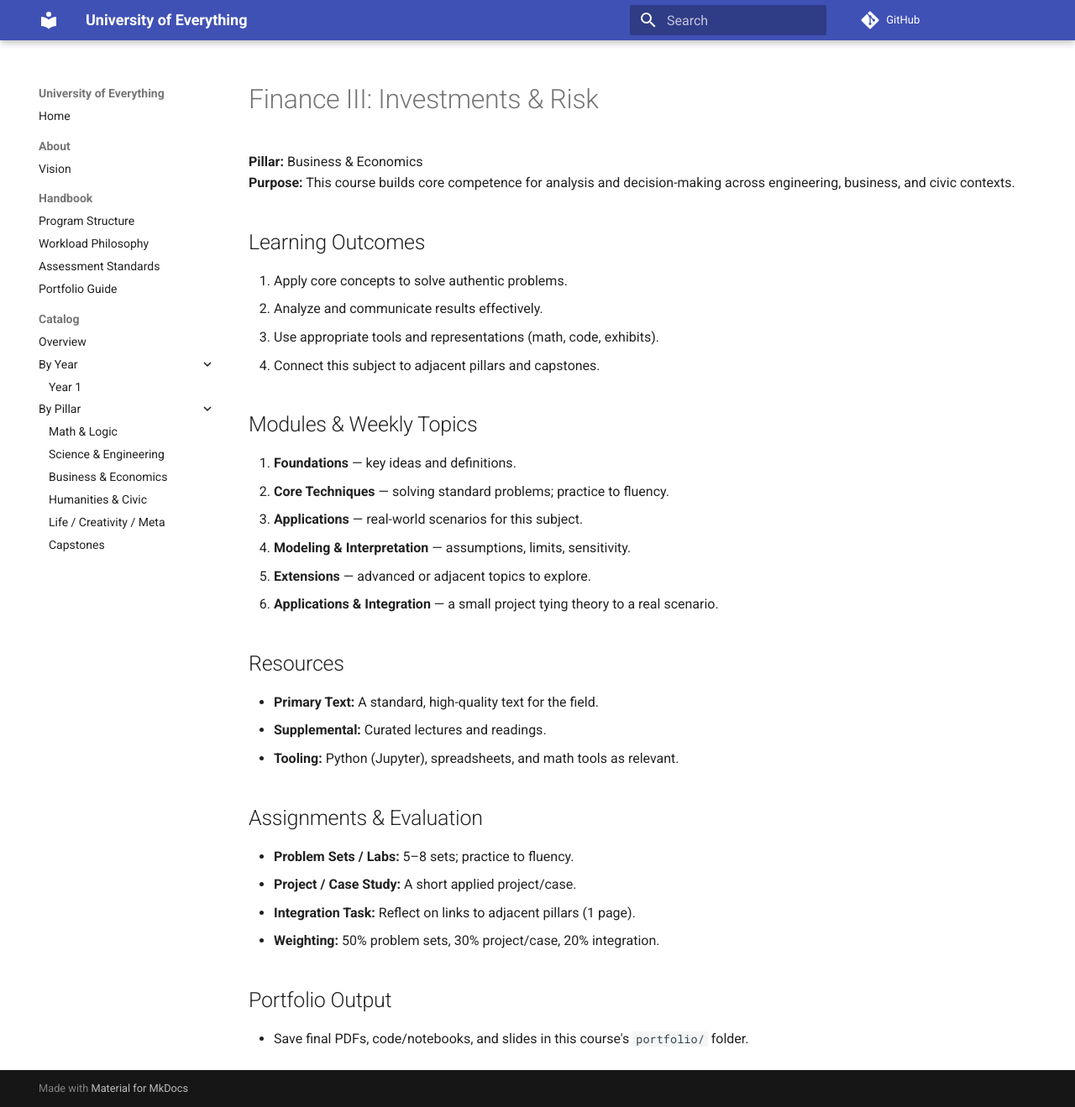
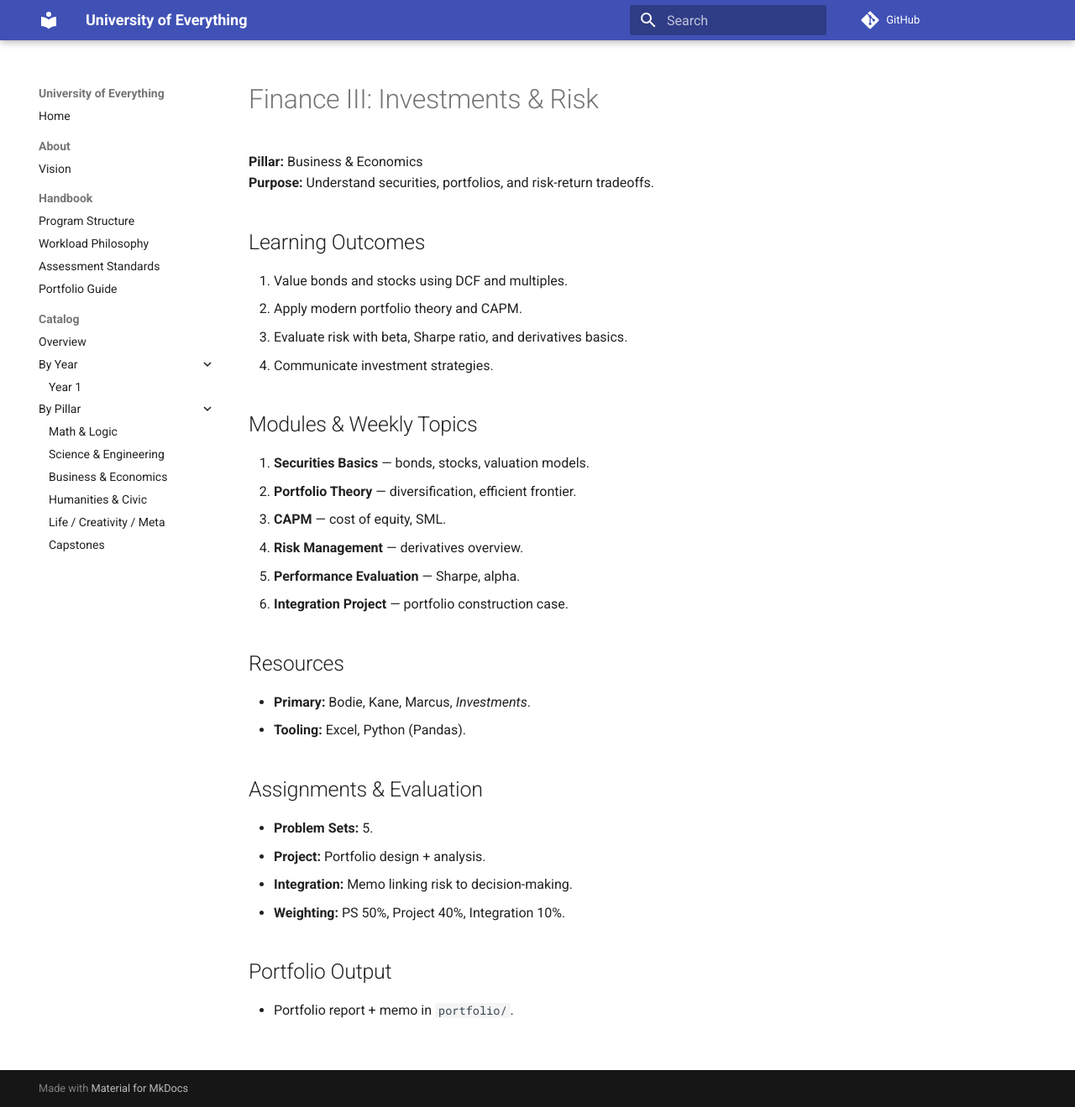
Before and after one commit to m4xbrg/university-of-everything, an MkDocs documentation site: the page built from docs/courses/business-econ/finance-3-investments-risk/syllabus.md, in a window 1280 px wide and 1319 px high. Shown: the whole window at 84% size. Built offline with MkDocs 1.6.1 and Material for MkDocs 9.7.7, drawn with Linux system fonts in a browser that asks for light colours; comment, search, counter and statistics services are not loaded.

Commit message:
Add files via upload

```diff
--- a/docs/courses/business-econ/finance-3-investments-risk/syllabus.md
+++ b/docs/courses/business-econ/finance-3-investments-risk/syllabus.md
@@ -1,32 +1,30 @@
 # Finance III: Investments & Risk
-
 **Pillar:** Business & Economics
-**Purpose:** This course builds core competence for analysis and decision-making across engineering, business, and civic contexts.
+**Purpose:** Understand securities, portfolios, and risk-return tradeoffs.
 
 ## Learning Outcomes
-1. Apply core concepts to solve authentic problems.
-2. Analyze and communicate results effectively.
-3. Use appropriate tools and representations (math, code, exhibits).
-4. Connect this subject to adjacent pillars and capstones.
+1. Value bonds and stocks using DCF and multiples.
+2. Apply modern portfolio theory and CAPM.
+3. Evaluate risk with beta, Sharpe ratio, and derivatives basics.
+4. Communicate investment strategies.
 
 ## Modules & Weekly Topics
-1. **Foundations** — key ideas and definitions.
-2. **Core Techniques** — solving standard problems; practice to fluency.
-3. **Applications** — real-world scenarios for this subject.
-4. **Modeling & Interpretation** — assumptions, limits, sensitivity.
-5. **Extensions** — advanced or adjacent topics to explore.
-6. **Applications & Integration** — a small project tying theory to a real scenario.
+1. **Securities Basics** — bonds, stocks, valuation models.
+2. **Portfolio Theory** — diversification, efficient frontier.
+3. **CAPM** — cost of equity, SML.
+4. **Risk Management** — derivatives overview.
+5. **Performance Evaluation** — Sharpe, alpha.
+6. **Integration Project** — portfolio construction case.
 
 ## Resources
-- **Primary Text:** A standard, high-quality text for the field.
-- **Supplemental:** Curated lectures and readings.
-- **Tooling:** Python (Jupyter), spreadsheets, and math tools as relevant.
+- **Primary:** Bodie, Kane, Marcus, *Investments*.
+- **Tooling:** Excel, Python (Pandas).
 
 ## Assignments & Evaluation
-- **Problem Sets / Labs:** 5–8 sets; practice to fluency.
-- **Project / Case Study:** A short applied project/case.
-- **Integration Task:** Reflect on links to adjacent pillars (1 page).
-- **Weighting:** 50% problem sets, 30% project/case, 20% integration.
+- **Problem Sets:** 5.
+- **Project:** Portfolio design + analysis.
+- **Integration:** Memo linking risk to decision-making.
+- **Weighting:** PS 50%, Project 40%, Integration 10%.
 
 ## Portfolio Output
-- Save final PDFs, code/notebooks, and slides in this course's `portfolio/` folder.
+- Portfolio report + memo in `portfolio/`.
```
Also changed, not shown: docs/courses/business-econ/finance-1-financial-accounting/syllabus.md (+18 -20 lines), docs/courses/humanities-civic/global-challenges-1-climate-energy/syllabus.md (+18 -20 lines), docs/courses/humanities-civic/global-challenges-2-inequality-health/syllabus.md (+17 -20 lines), docs/courses/life-creativity-meta/storytelling-for-leaders/syllabus.md (+13 -13 lines).
